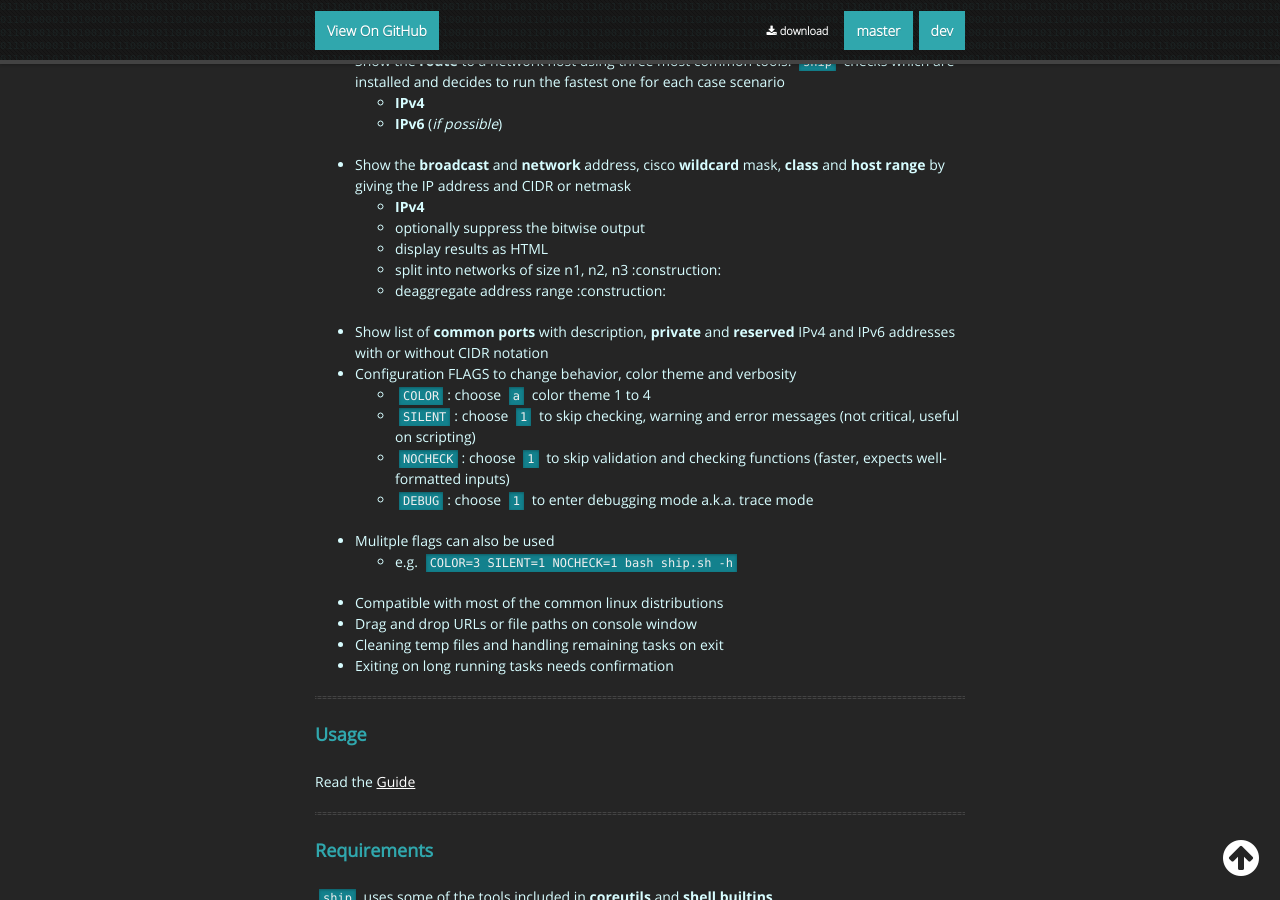
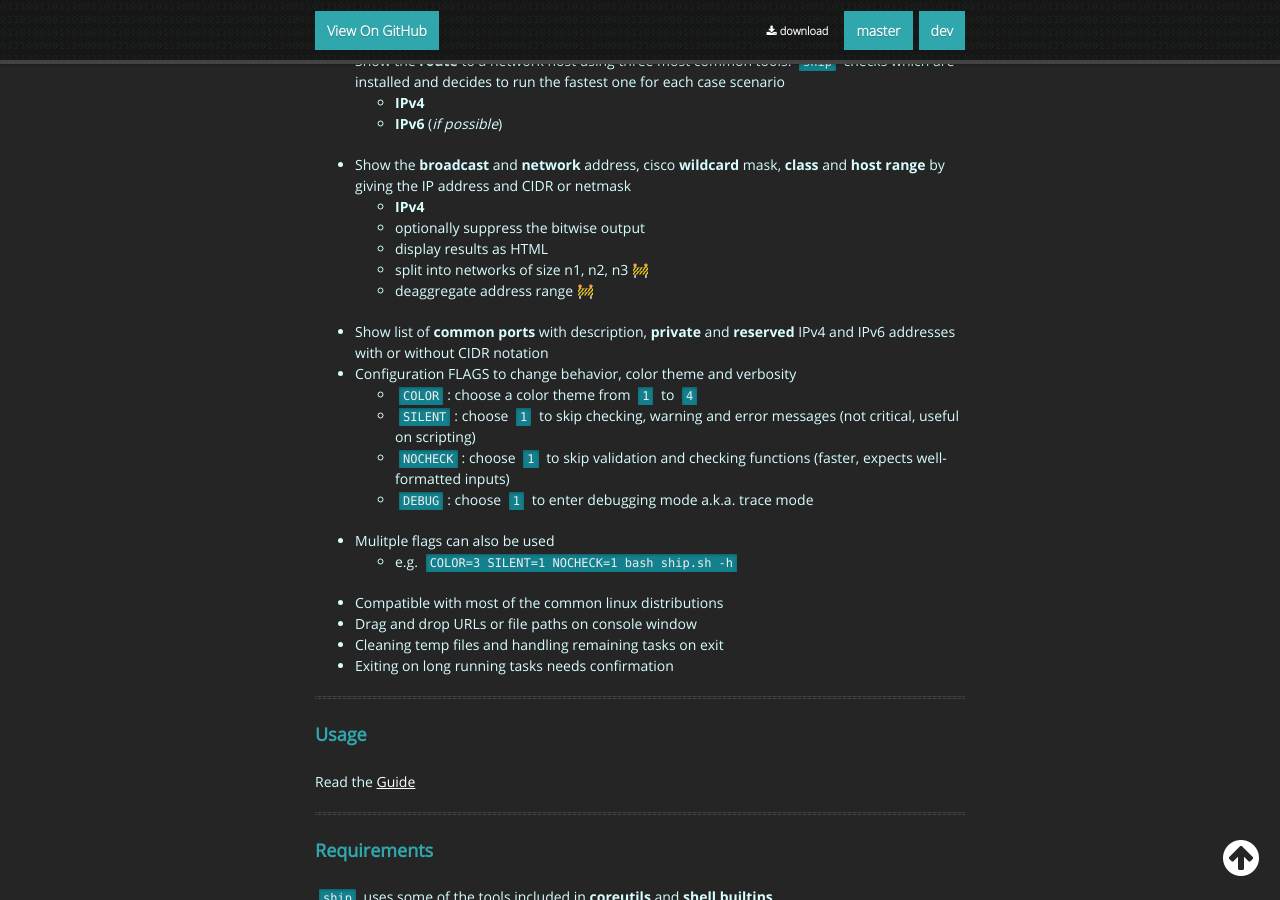
Before and after one commit to xtonousou/ship, a Jekyll site: the page built from index.md, in a window 1280 px wide and 900 px high, scrolled down 812 px. Built offline with Jekyll 4.4.1, drawn with Linux system fonts in a browser that asks for light colours; nearby versions of some CDN libraries; our own code applies the rules of GitHub Pages for plain Markdown files.

Commit message:
Corrected some minor rendering issues

```diff
--- a/index.md
+++ b/index.md
@@ -26,11 +26,11 @@ layout: home
   * **IPv4**
   * optionally suppress the bitwise output
   * display results as HTML
-  * split into networks of size n1, n2, n3 :construction:
-  * deaggregate address range :construction:
+  * split into networks of size n1, n2, n3 🚧
+  * deaggregate address range 🚧
 * Show list of **common ports** with description, **private** and **reserved** IPv4 and IPv6 addresses with or without CIDR notation
 * Configuration FLAGS to change behavior, color theme and verbosity
-  * `COLOR`: choose `a` color theme 1 to 4
+  * `COLOR`: choose a color theme from `1` to `4`
   * `SILENT`: choose `1` to skip checking, warning and error messages (not critical, useful on scripting)
   * `NOCHECK`: choose `1` to skip validation and checking functions (faster, expects well-formatted inputs)
   * `DEBUG`: choose `1` to enter debugging mode a.k.a. trace mode
```
